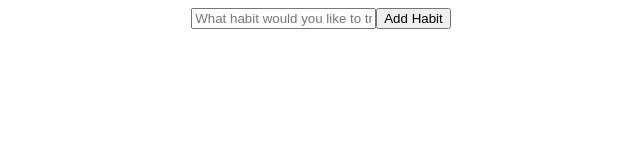
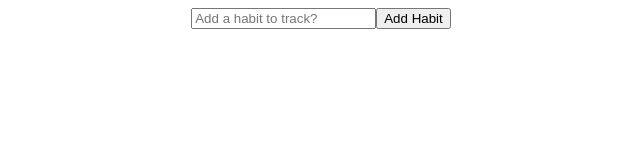
Before and after one commit to chlobear8/habit-tracker, a React (Create React App) app: page / in a window 1280 px wide. Shown: the top 160 px of the page, without its empty margins (319-959 px from the left). Built offline with nearby package versions, Linux system fonts and the light colour scheme.

Commit message:
add value to input in TrackerForm

```diff
--- a/src/components/TrackerForm.js
+++ b/src/components/TrackerForm.js
@@ -6,10 +6,12 @@ export const TrackerForm = ({addTracker}) => {
   const handleSubmit = e => {
     e.preventDefault();
     addTracker(value);
+    setValue("");
   }
   return (
     <form className='TrackerForm' onSubmit={handleSubmit}>
-      <input type='text' className='tracker-input' placeholder='What habit would you like to track?' onChange={(e) => setValue(e.target.value)}/>
+      <input type='text' className='tracker-input' value={value}
+      placeholder='Add a habit to track?' onChange={(e) => setValue(e.target.value)}/>
       <button type='submit' className='tracker-btn'>Add Habit</button>
     </form>
   )
--- a/src/components/TrackerWrapper.js
+++ b/src/components/TrackerWrapper.js
@@ -7,7 +7,8 @@ export const TrackerWrapper = () => {
   const [tracker, setTracker] = useState([]);
 
   const addTracker = tracker => {
-    setTracker([...tracker, {id: uuidv4(), task: tracker, completed: false, isEditing: false}])
+    setTracker([...tracker, {id: uuidv4(), task: tracker,
+    completed: false, isEditing: false}])
     console.log(tracker);
   };
 
```
